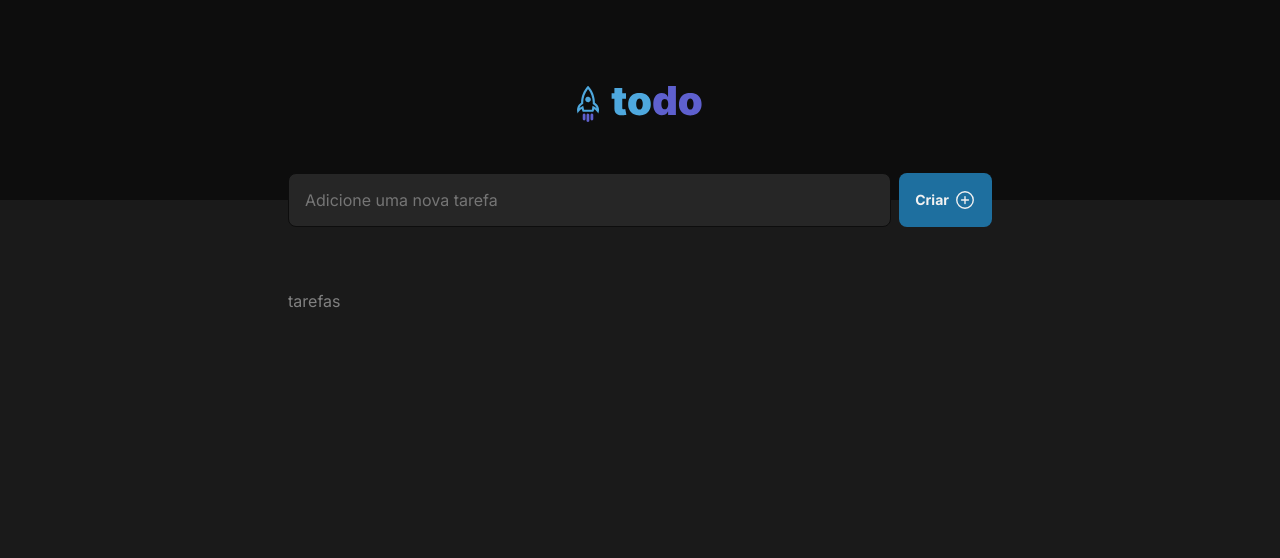
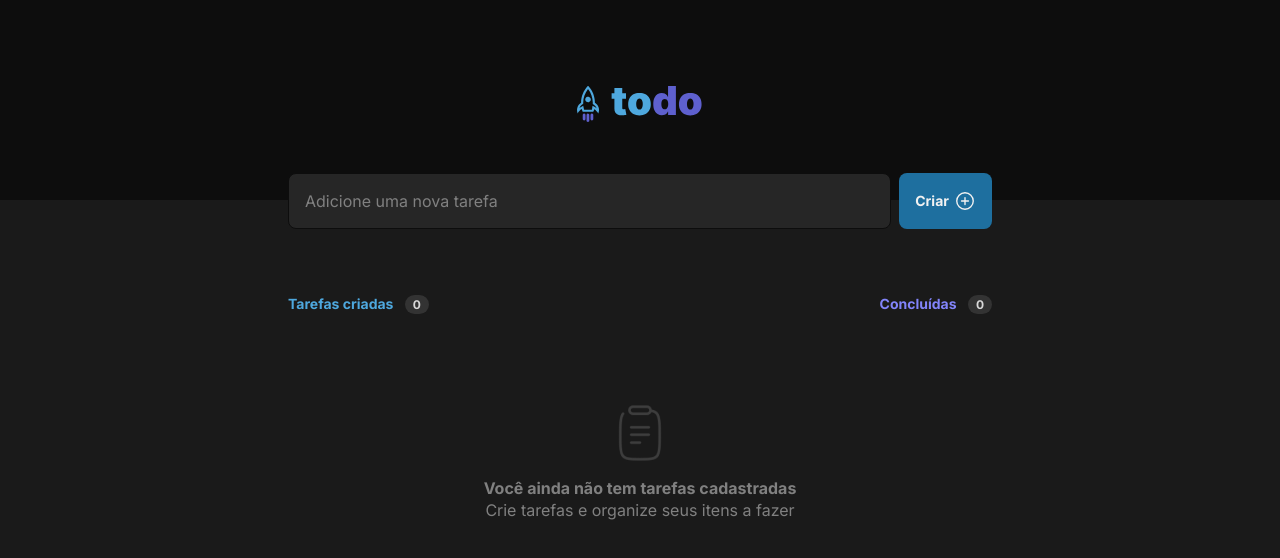
Before and after one commit to luisgustavoTbarbosa/todo-list, a React (Vite) app: page / in a window 1280 px wide. Shown: the top 558 px of the page. Built offline with nearby package versions, Linux system fonts and the light colour scheme.

Commit message:
feat: tasks container component with empty tasks

```diff
--- a/src/App.module.css
+++ b/src/App.module.css
@@ -1,4 +1,4 @@
-.main {
+.wrapper {
   max-width: 736px;
   margin: 0 auto;
   padding: 0 1rem;
--- a/src/App.tsx
+++ b/src/App.tsx
@@ -1,5 +1,6 @@
 import { Header } from './components/Header'
 import { NewTask } from './components/NewTask'
+import { Tasks } from './components/Tasks'
 import './global.css'
 import styles from './App.module.css'
 
@@ -7,12 +8,10 @@ export function App() {
   return (
     <>
       <Header />
-      <main className={styles.main}>
+      <div className={styles.wrapper}>
         <NewTask />
-        <div>
-          tarefas
-        </div>
-      </main>
+        <Tasks />
+      </div>
     </>
   )
 }
--- /dev/null
+++ b/src/components/EmptyTask.module.css
@@ -0,0 +1,12 @@
+.emptyTaskContent {
+  display: flex;
+  flex-direction: column;
+  align-items: center;
+  padding: 4rem 1.5rem;
+  text-align: center;
+}
+
+.emptyTaskContent img {
+  width: 3.5rem;
+  margin-bottom: 1rem;
+}
--- /dev/null
+++ b/src/components/EmptyTask.tsx
@@ -0,0 +1,12 @@
+import clipBoard from '../assets/clipboard.png'
+import styles from './EmptyTask.module.css'
+
+export function EmptyTask() {
+  return (
+    <div className={styles.emptyTaskContent}>
+      <img src={clipBoard} />
+      <strong>Você ainda não tem tarefas cadastradas</strong>
+      <p>Crie tarefas e organize seus itens a fazer</p>
+    </div>
+  )
+}
--- a/src/components/NewTask.module.css
+++ b/src/components/NewTask.module.css
@@ -11,8 +11,12 @@
   border-radius: 8px;
   border: 1px solid var(--gray-700);
   background: var(--gray-500);
+  color: var(--gray-100);
+  font-size: 1rem;
+}
+
+.newTaskForm input::placeholder {
   color: var(--gray-300);
-  font-size: 1rem;
 }
 
 .newTaskForm button {
--- /dev/null
+++ b/src/components/Tasks.module.css
@@ -0,0 +1,27 @@
+.tasksBox header {
+  display: flex;
+  justify-content: space-between;
+  margin-bottom: 1.5rem;
+}
+
+.tasksBox header p {
+  font-size: .875rem;
+  font-weight: 700;
+}
+
+.tasksBox header .createdTasksMarker {
+  color: var(--blue);
+}
+
+.tasksBox header .completedTasksMarker {
+  color: var(--purple);
+}
+
+.tasksBox header p .count {
+  margin-left:.5rem;
+  padding: .125rem .5rem;
+  border-radius: 100px;
+  background: var(--gray-400);
+  font-size: .75rem;
+  color: var(--gray-200);
+}
--- /dev/null
+++ b/src/components/Tasks.tsx
@@ -0,0 +1,16 @@
+import { EmptyTask } from './EmptyTask'
+import styles from './Tasks.module.css'
+
+export function Tasks() {
+  return (
+    <main className={styles.tasksBox}>
+      <header>
+        <p className={styles.createdTasksMarker}>Tarefas criadas <span className={styles.count}>0</span></p>
+        <p className={styles.completedTasksMarker}>Concluídas <span className={styles.count}>0</span></p>
+      </header>
+      <div>
+        <EmptyTask />
+      </div>
+    </main>
+  )
+}
--- a/src/global.css
+++ b/src/global.css
@@ -36,4 +36,5 @@ body, input, textarea, button {
   font-family: 'Inter', sans-serif;
   font-weight: 400;
   font-size: 1rem;
+  line-height: 140%;
 }
```
Also changed, not shown: src/assets/clipboard.png (added).
